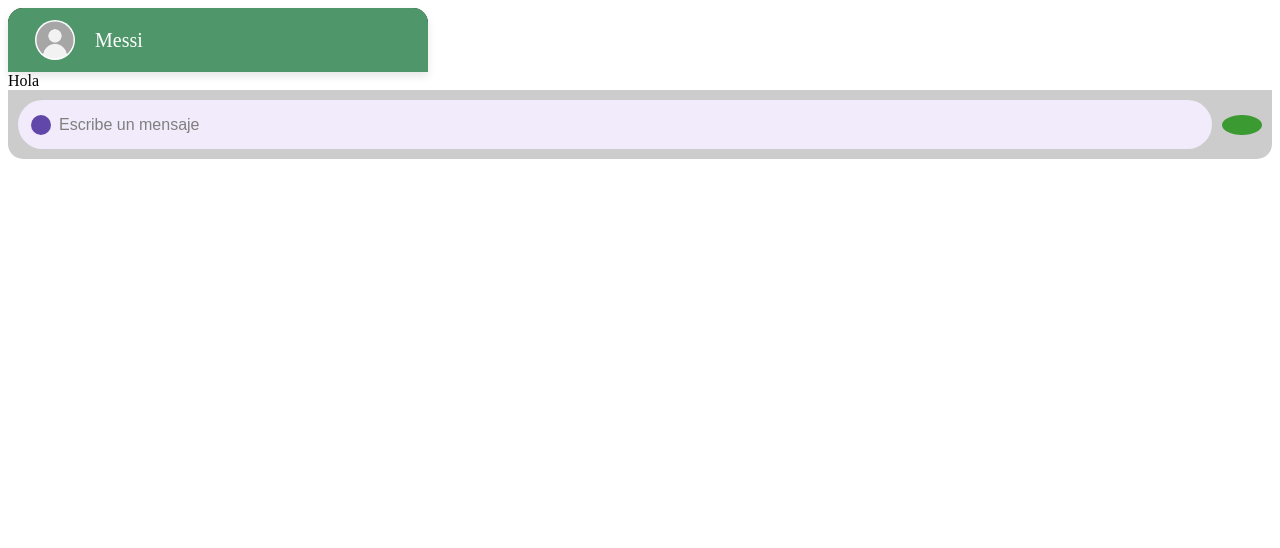
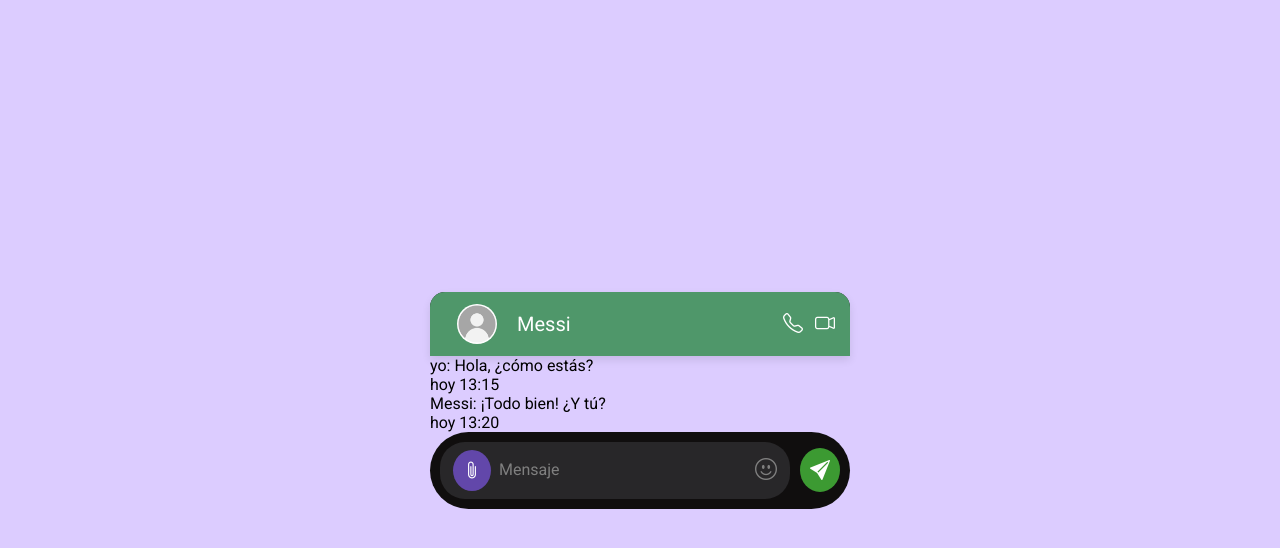
Before and after one commit to Manuelusero/Proyecto-whatsapp, a React (Vite) app: page /chat/1 in a window 1280 px wide. Shown: the top 548 px of the page. Built offline with nearby package versions, Linux system fonts and the light colour scheme.

Commit message:
Agrego funcionalidad a Chat e se ingresan a los contactos

```diff
--- a/src/Components/ContentChats/ContentChats.css
+++ b/src/Components/ContentChats/ContentChats.css
@@ -52,9 +52,11 @@
     display: flex;
     align-items: center;
     padding: 10px;
-    border-bottom-left-radius: 15px;
-    border-bottom-right-radius: 15px;
-    background-color: #cccccc;
+    border-bottom-left-radius: 40px;
+    border-bottom-right-radius: 40px;
+    border-top-right-radius: 40px;
+    border-top-left-radius: 40px;
+    background-color: #100e0e;
 }
 
 .write-message input::placeholder {
@@ -75,7 +77,7 @@
     display: flex;
     align-items: center;
     flex: 1;
-    background-color: #f2ebfb;
+    background-color: #282729;
     border-radius: 25px;
     padding: 8px;
 }
--- a/src/Components/ContentChats/ContentChats.jsx
+++ b/src/Components/ContentChats/ContentChats.jsx
@@ -3,6 +3,8 @@
 
 const ContentChats = ({ nombre }) => {
   return (
+    <>
+      {/* <div>{nombre}</div> */}
       <div className="content-chats">
         <div className="info-contact">
           <i className='"bi bi-chevron-left"'></i>
@@ -18,6 +20,7 @@
           </div>
         </div>
       </div>
+    </>
   );
 };
 
--- a/src/Components/Message/Message.jsx
+++ b/src/Components/Message/Message.jsx
@@ -1,11 +1,20 @@
 import React from "react";
 import "./Message.css";
 
-const Message = ({ message }) => {
+const Message = ({ memoryMsg }) => {
   //   const classMessage = author === "yo" ? "message-right" : "message-left";
   //   const statusMessage = status === "visto" ? "visto" : "no-visto";
 
-  return <div>Hola</div>;
+  return (
+    <div>
+      {memoryMsg.map(msg => (
+        <div key={msg.id}>
+          <p>{msg.author}: {msg.content}</p>
+          <p>{msg.date} {msg.hour}</p>
+        </div>
+      ))}
+    </div>
+  )
 };
 
 export default Message;
--- a/src/Components/MessageForm/MessageForm.jsx
+++ b/src/Components/MessageForm/MessageForm.jsx
@@ -1,46 +1,59 @@
 import React, { useState } from "react";
 import "/src/Components/ContentChats/ContentChats.css";
 
-const MessageForm = ({ onSendMessage }) => {
+const MessageForm = ({ handleSubmit }) => {
   const [inputValue, setInputValue] = useState("");
 
-  const handleChange = (e) => {
-    setInputValue(e.target.value);
+  const handleChange = (event) => {
+    setInputValue(event.target.value);
   };
 
-  const handleSubmit = (e) => {
-    e.preventDefault();
+  const onSubmit = (event) => {
+    event.preventDefault();
+    if (inputValue.trim() !== "") {
+      handleSubmit(event, inputValue);
+      setInputValue("");
+    }
+  };
+  // const MessageForm = ({ onSendMessage }) => {
+  //   const [inputValue, setInputValue] = useState("");
 
-    const message = {
-      author: "yo",
-      content: inputValue,
-      status: "no entregado",
-      date: `hoy a ${new Date().toLocaleTimeString([], {
-        hour: "2-digit",
-        minute: "2-digit",
-      })}`,
-      hour: new Date().toLocaleTimeString([], {
-        hour: "2-digit",
-        minute: "2-digit",
-      }),
-      id: Date.now(),
-    };
+  //   const handleChange = (e) => {
+  //     setInputValue(e.target.value);
+  //   };
 
-    onSendMessage(message);
-    setInputValue("");
-  };
+  //   const handleSubmit = (e) => {
+  //     e.preventDefault();
 
+  //     const message = {
+  //       author: "yo",
+  //       content: inputValue,
+  //       status: "no entregado",
+  //       date: `hoy a ${new Date().toLocaleTimeString([], {
+  //         hour: "2-digit",
+  //         minute: "2-digit",
+  //       })}`,
+  //       hour: new Date().toLocaleTimeString([], {
+  //         hour: "2-digit",
+  //         minute: "2-digit",
+  //       }),
+  //       id: Date.now(),
+  //     };
+
+  //     onSendMessage(message);
+  //     setInputValue("");
+  //   };
   return (
-    <form className="write-message" onSubmit={handleSubmit}>
+    <form className="write-message" onSubmit={onSubmit}>
       <div className="content-input">
-        <button className="btn-adjunt" type="buttton">
+        <button className="btn-adjunt" type="button">
           <i className="bi bi-paperclip"></i>
         </button>
         <input
           type="text"
           value={inputValue}
           onChange={handleChange}
-          placeholder="Escribe un mensaje"
+          placeholder="Mensaje"
         ></input>
         <i className="bi bi-emoji-smile icono-emoji"></i>
       </div>
@@ -51,4 +64,25 @@
   );
 };
 
+//   return (
+//     <form className="write-message" onSubmit={handleSubmit}>
+//       <div className="content-input">
+//         <button className="btn-adjunt" type="buttton">
+//           <i className="bi bi-paperclip"></i>
+//         </button>
+//         <input
+//           type="text"
+//           value={inputValue}
+//           onChange={handleChange}
+//           placeholder="Escribe un mensaje"
+//         ></input>
+//         <i className="bi bi-emoji-smile icono-emoji"></i>
+//       </div>
+//       <button className="btn-send" type="submit">
+//         <i className="bi bi-send-fill icono-enviar"></i>
+//       </button>
+//     </form>
+//   );
+// };
+
 export default MessageForm;
--- a/src/Components/contact/Contact.jsx
+++ b/src/Components/contact/Contact.jsx
@@ -2,7 +2,10 @@
 import { Link } from "react-router-dom";
 
 const Contacts = ({ DATA_MOOK }) => {
-  const contactList = DATA_MOOK.map((contact) => {
+
+  console.log(DATA_MOOK);  // Añade esta línea para depuración
+
+  const contactList = DATA_MOOK.DATA_MOOK.map((contact) => {
     return (
       <div
         key={contact.id}
@@ -16,4 +19,5 @@
   return <div>{contactList}</div>;
 };
 
+
 export default Contacts;
--- a/src/Pages/chat/Chat.jsx
+++ b/src/Pages/chat/Chat.jsx
@@ -1,38 +1,43 @@
 import React, { useState } from "react";
-import { ContentChats } from "../../Components";
 import { useParams } from "react-router-dom";
-import { obtenerDatosPorId } from "../../helpers/mensajes";
+import ContentChats from "../../Components/ContentChats/ContentChats";
 import Message from "../../Components/Message/Message";
 import MessageForm from "../../Components/MessageForm/MessageForm";
+import DATA_MOCK from '../../data/data';
 
 const Chat = () => {
-  const parametros = useParams();
+  const { id } = useParams();
 
-  const { nombre, humbnail, ultima_conexion, id, mensajes } = obtenerDatosPorId(
-    parametros.id
-  );
+  const currentChat = DATA_MOCK.DATA_MOOK.find(chat => chat.id === parseInt(id))
 
-  const [memoryMsj, setMemoryMsj] = useState(mensajes);
+  if (!currentChat) {
+    return <div>Chat no encontrado</div>;
+  };
+
+  const { nombre, mensajes } = currentChat;
+
+  const [memoryMsg, setMemoryMsg] = useState(mensajes);
 
   const handleSubmit = (e, textValue) => {
     e.preventDefault();
 
-    setMemoryMsj([
-      ...memoryMsj,
+    setMemoryMsg([
+      ...memoryMsg,
       {
         author: "yo",
         content: textValue,
         date: "ahora",
         status: "enviado",
-        id: memoryMsj.length + 1,
+        id: memoryMsg.length + 1,
       },
     ]);
   };
   return (
     <>
       <ContentChats nombre={nombre} />
-      <Message memoryMsg={memoryMsj} />
+      <Message memoryMsg={memoryMsg} />
       <MessageForm handleSubmit={handleSubmit} />
+
     </>
   );
 };
--- a/src/Pages/home/Home.jsx
+++ b/src/Pages/home/Home.jsx
@@ -1,6 +1,6 @@
 import React from "react";
 import Contact from "../../Components/contact/Contact";
-import { DATA_MOOK } from "../../data/data";
+import DATA_MOOK from "../../data/data";
 
 const Home = () => {
   return (
--- a/src/data/data.js
+++ b/src/data/data.js
@@ -240,4 +240,4 @@
   },
 ];
 
-export { DATA_MOOK };
+export default { DATA_MOOK };
--- a/src/global.css
+++ b/src/global.css
@@ -1,4 +1,4 @@
-/* @import url("https://fonts.googleapis.com/css2?family=Roboto:wght@400;500&display=swap");
+@import url("https://fonts.googleapis.com/css2?family=Roboto:wght@400;500&display=swap");
 @import url("https://cdn.jsdelivr.net/npm/bootstrap-icons@1.11.3/font/bootstrap-icons.min.css");
 
 * {
@@ -14,4 +14,4 @@
     display: flex;
     justify-content: center;
     align-items: center;
-} */
+}
```
Lines whose indentation alone changed are shown as unchanged.
